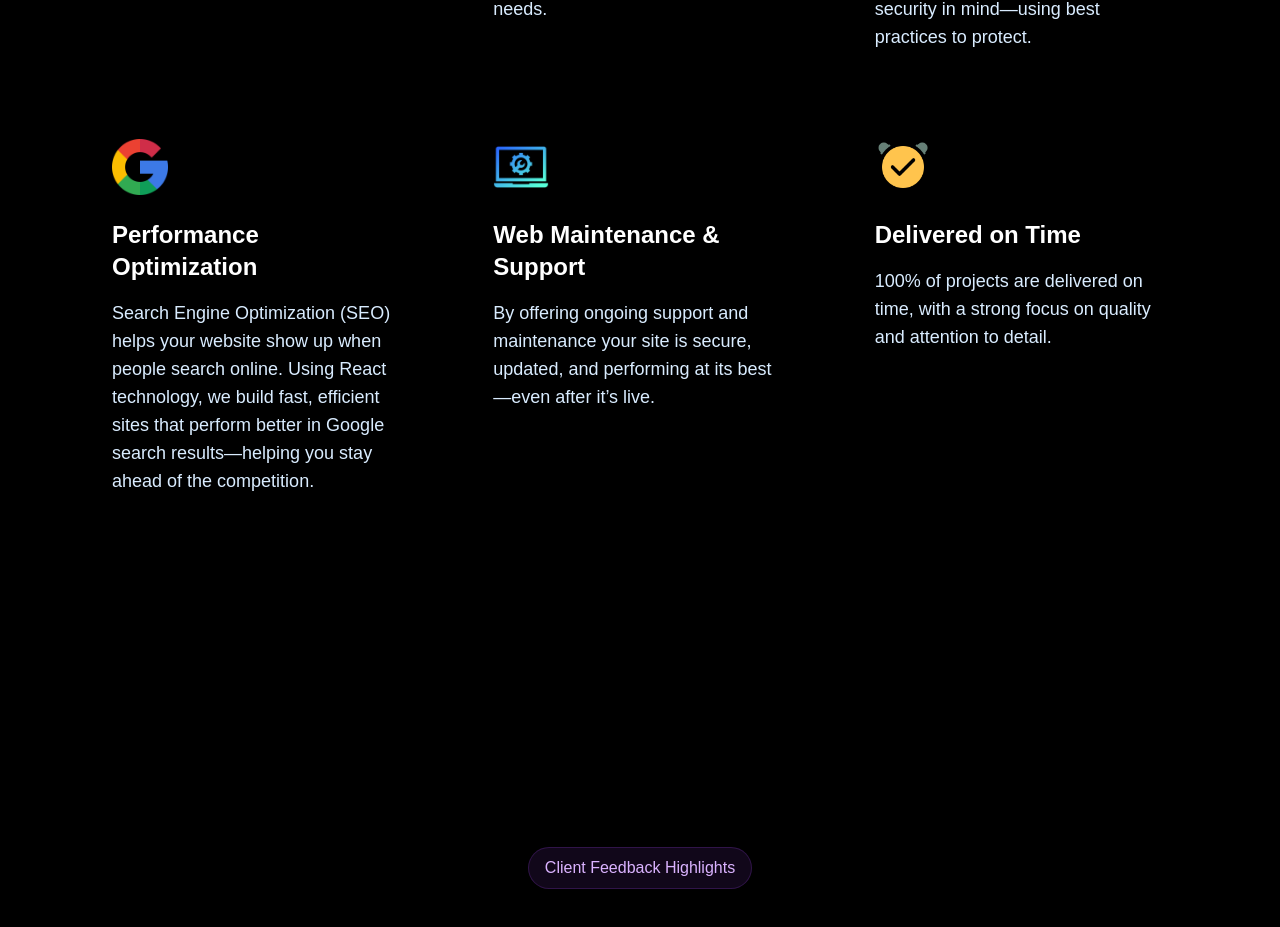
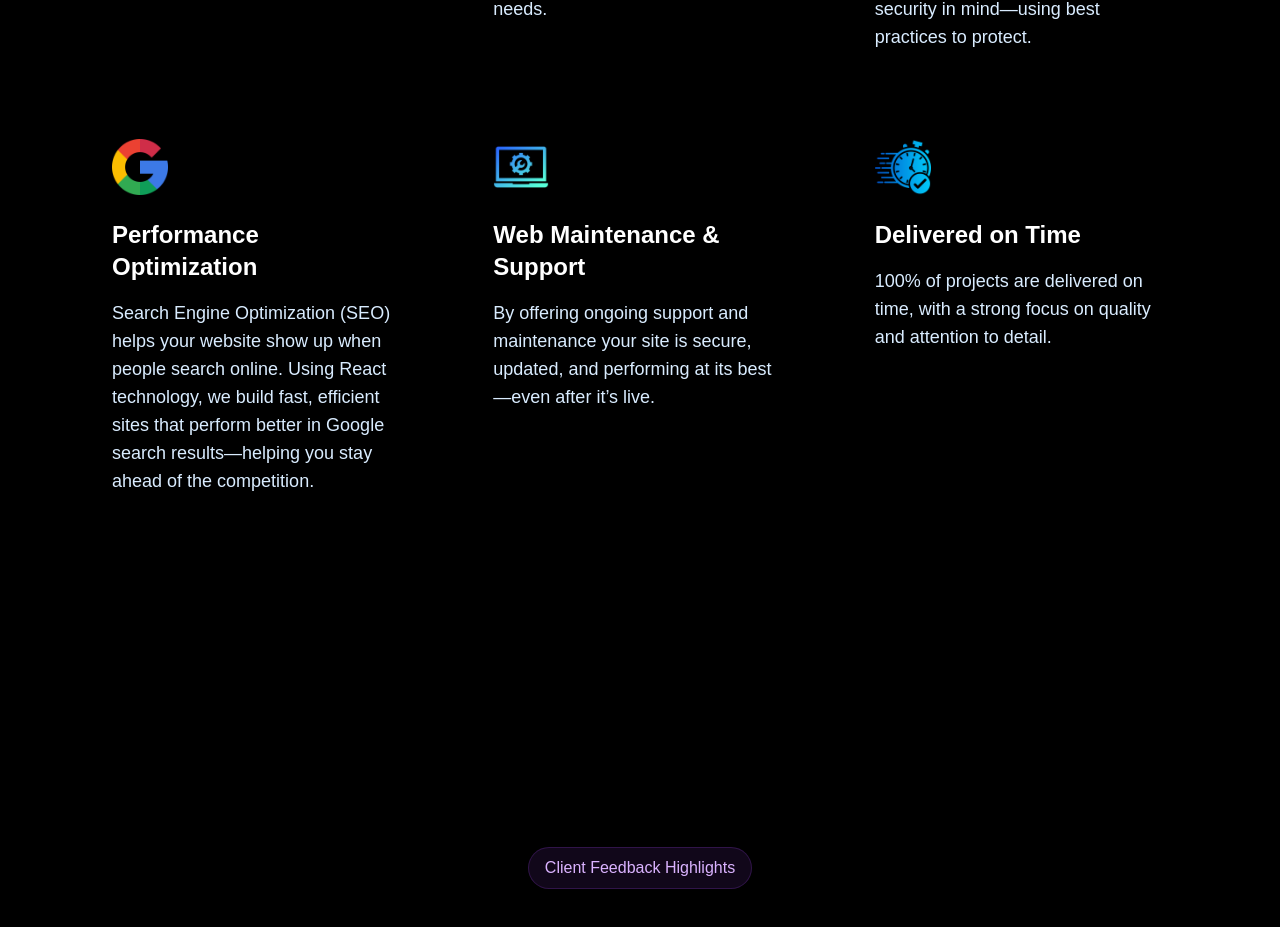
Before and after one commit to Dezmondo7/KreativeWeb3D, a React (Vite) app: page / in a window 1280 px wide. Shown: the part 6036-6963 px from the top of the page. Built offline with nearby package versions, Linux system fonts and the light colour scheme; no server answers; a web font is replaced by a local one.

Commit message:
changed the clock on the serrvices section

```diff
--- a/src/constants/index.js
+++ b/src/constants/index.js
@@ -126,7 +126,7 @@ const navLinks = [
       desc: "By offering ongoing support and maintenance your site is secure, updated, and performing at its best—even after it’s live.",
     },
     {
-      imgPath: "src/public/images/time-clock.png",
+      imgPath: "src/public/images/quick-response.png",
       title: "Delivered on Time",
       desc: "100% of projects are delivered on time, with a strong focus on quality and attention to detail.",
     },
```
Also changed, not shown: src/public/images/quick-response.png (added).
